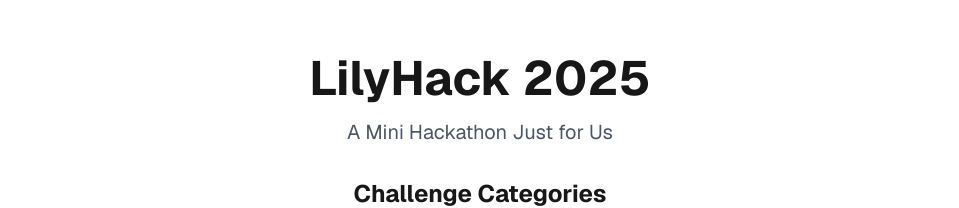
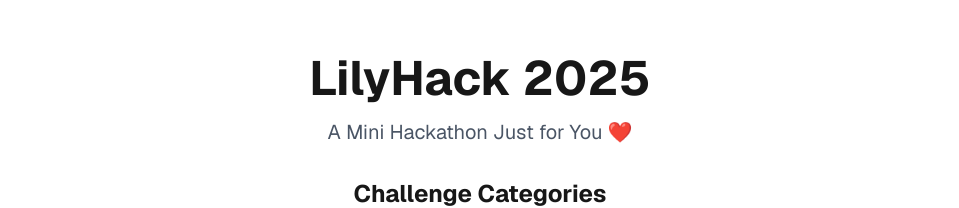
Before and after one commit to Dawe000/lilyhack, a Next.js app: page / in a window 1280 px wide. Shown: the part 110-318 px from the top of the page, without its empty margins (160-1119 px from the left). Built offline with nearby package versions, Linux system fonts and the light colour scheme.

Commit message:
love ❤️

```diff
--- a/src/app/page.tsx
+++ b/src/app/page.tsx
@@ -7,7 +7,7 @@ export default function Home() {
         <div className="text-center">
           <h1 className="text-4xl sm:text-5xl font-bold mb-4">LilyHack 2025</h1>
           <p className="text-xl text-gray-600 dark:text-gray-300">
-            A Mini Hackathon Just for Us
+            A Mini Hackathon Just for You ❤️
           </p>
         </div>
 
```
